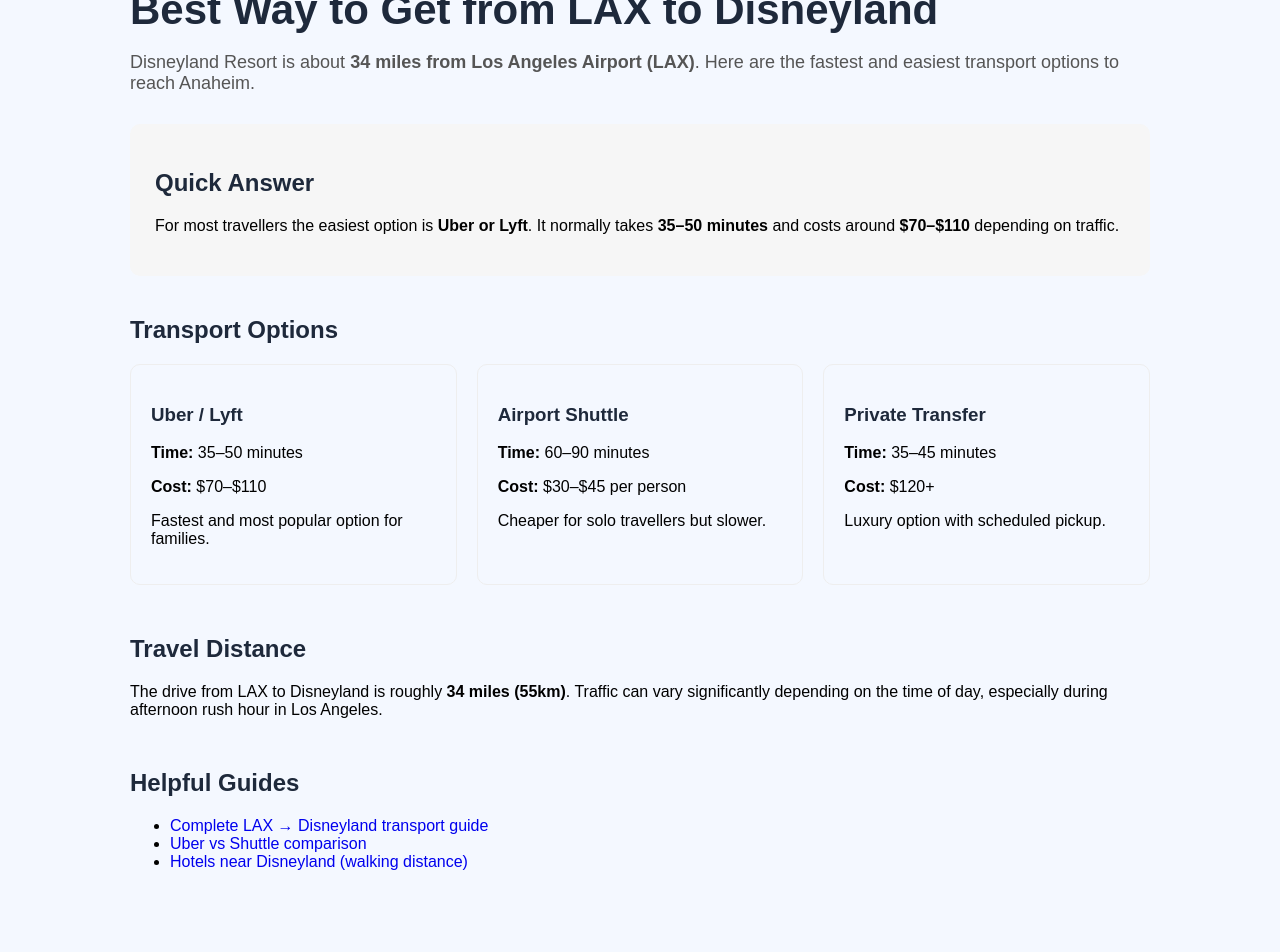
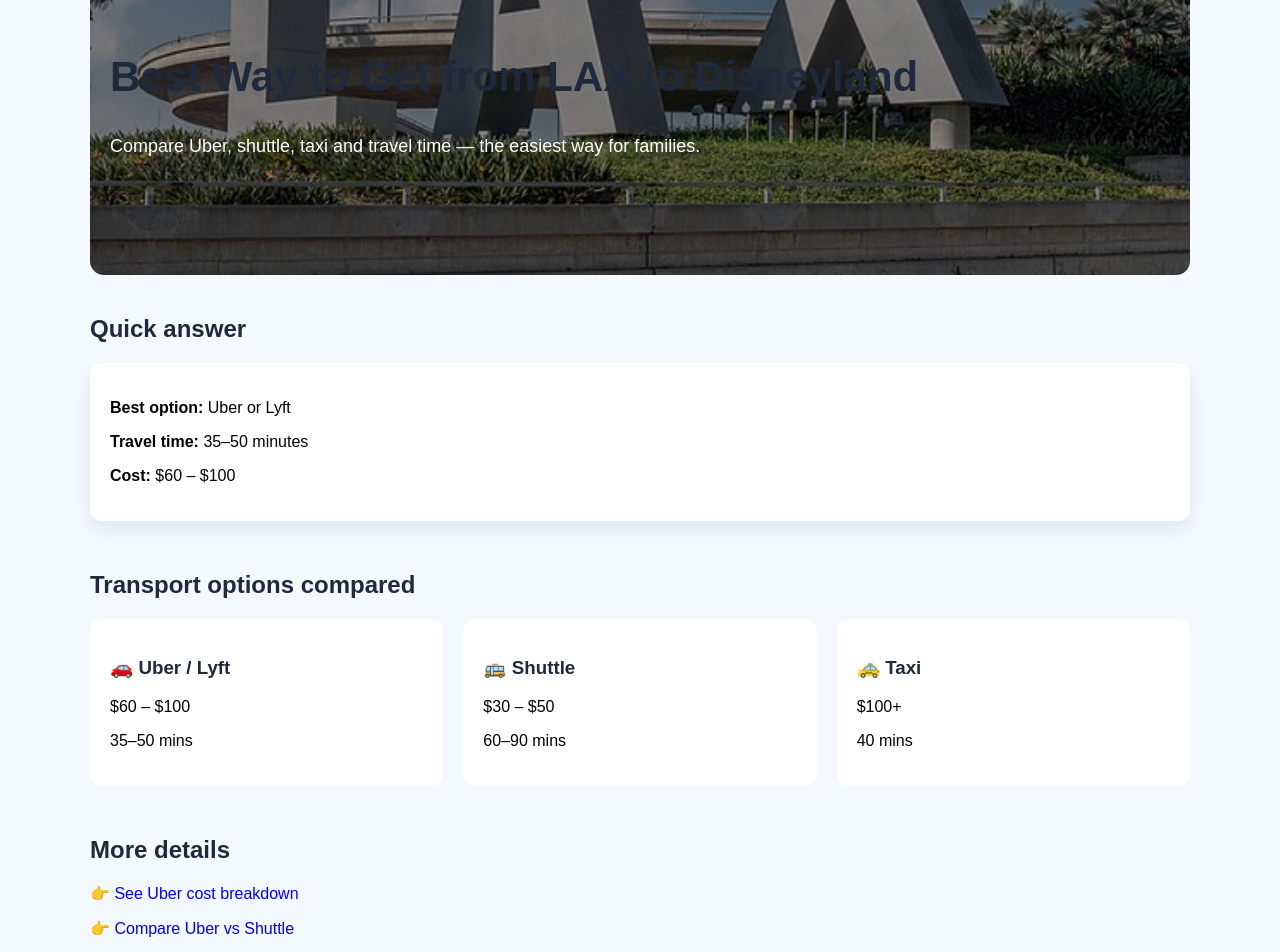
Before and after one commit to Parkbase/magic-route, a Next.js app: page /best-way-lax-to-disneyland in a window 1280 px wide. Shown: the part 180-1132 px from the top of the page. Built offline with nearby package versions, Linux system fonts and the light colour scheme.

Commit message:
Fixed build error best way page

```diff
--- a/app/best-way-lax-to-disneyland/page.tsx
+++ b/app/best-way-lax-to-disneyland/page.tsx
@@ -1,100 +1,165 @@
+import Link from "next/link";
+
 export const metadata = {
-  title: "Best Way to Get from LAX to Disneyland",
+  title: "Best Way to Get from LAX to Disneyland (2026 Guide)",
   description:
-    "Compare Uber, shuttles and private transfers from LAX to Disneyland. Travel times, costs and the easiest way to reach Anaheim.",
+    "Best way to get from LAX to Disneyland? Compare Uber, shuttle, taxi and travel times. Full guide for families visiting Disneyland.",
 };
 
-export default function Page() {
+export default function BestWayPage() {
   return (
-    <main style={{maxWidth:"1100px",margin:"auto",padding:"40px"}}>
+    <div>
 
-      <h1 style={{fontSize:"42px",marginBottom:"10px"}}>
+      {/* HERO */}
+
+      <section
+        style={{
+          background:
+            "linear-gradient(rgba(0,0,0,0.45), rgba(0,0,0,0.45)), url('/images/lax-airport.jpg') center/cover",
+          color: "white",
+          padding: "100px 20px",
+          borderRadius: "14px"
+        }}
+      >
+        <h1 style={{fontSize:"42px"}}>
           Best Way to Get from LAX to Disneyland
         </h1>
 
-      <p style={{fontSize:"18px",color:"#555"}}>
-        Disneyland Resort is about <b>34 miles from Los Angeles Airport (LAX)</b>.
-        Here are the fastest and easiest transport options to reach Anaheim.
+        <p style={{marginTop:"10px",fontSize:"18px"}}>
+          Compare Uber, shuttle, taxi and travel time — the easiest way for families.
         </p>
+      </section>
 
-      {/* Quick answer */}
+
+
+      {/* QUICK ANSWER */}
+
+      <section style={{marginTop:"40px"}}>
+
+        <h2>Quick answer</h2>
+
         <div style={{
-        background:"#f6f6f6",
-        padding:"25px",
-        borderRadius:"10px",
-        marginTop:"30px"
+          background:"white",
+          padding:"20px",
+          borderRadius:"12px",
+          marginTop:"15px",
+          boxShadow:"0 8px 20px rgba(0,0,0,0.08)"
         }}>
-        <h2>Quick Answer</h2>
-        <p>
-          For most travellers the easiest option is <b>Uber or Lyft</b>.
-          It normally takes <b>35–50 minutes</b> and costs around
-          <b> $70–$110</b> depending on traffic.
-        </p>
+          <p><strong>Best option:</strong> Uber or Lyft</p>
+          <p><strong>Travel time:</strong> 35–50 minutes</p>
+          <p><strong>Cost:</strong> $60 – $100</p>
         </div>
 
-      {/* Transport cards */}
-      <h2 style={{marginTop:"40px"}}>Transport Options</h2>
+      </section>
+
+
+
+      {/* OPTIONS */}
+
+      <section style={{marginTop:"50px"}}>
+
+        <h2>Transport options compared</h2>
 
         <div style={{
           display:"grid",
-        gridTemplateColumns:"repeat(auto-fit,minmax(250px,1fr))",
+          gridTemplateColumns:"repeat(auto-fit,minmax(220px,1fr))",
           gap:"20px",
           marginTop:"20px"
         }}>
 
-        <div style={{border:"1px solid #eee",padding:"20px",borderRadius:"10px"}}>
-          <h3>Uber / Lyft</h3>
-          <p><b>Time:</b> 35–50 minutes</p>
-          <p><b>Cost:</b> $70–$110</p>
-          <p>Fastest and most popular option for families.</p>
+          <div style={{background:"white",padding:"20px",borderRadius:"12px"}}>
+            <h3>🚗 Uber / Lyft</h3>
+            <p>$60 – $100</p>
+            <p>35–50 mins</p>
           </div>
 
-        <div style={{border:"1px solid #eee",padding:"20px",borderRadius:"10px"}}>
-          <h3>Airport Shuttle</h3>
-          <p><b>Time:</b> 60–90 minutes</p>
-          <p><b>Cost:</b> $30–$45 per person</p>
-          <p>Cheaper for solo travellers but slower.</p>
+          <div style={{background:"white",padding:"20px",borderRadius:"12px"}}>
+            <h3>🚌 Shuttle</h3>
+            <p>$30 – $50</p>
+            <p>60–90 mins</p>
           </div>
 
-        <div style={{border:"1px solid #eee",padding:"20px",borderRadius:"10px"}}>
-          <h3>Private Transfer</h3>
-          <p><b>Time:</b> 35–45 minutes</p>
-          <p><b>Cost:</b> $120+</p>
-          <p>Luxury option with scheduled pickup.</p>
+          <div style={{background:"white",padding:"20px",borderRadius:"12px"}}>
+            <h3>🚕 Taxi</h3>
+            <p>$100+</p>
+            <p>40 mins</p>
           </div>
 
         </div>
 
-      {/* Travel time */}
-      <h2 style={{marginTop:"50px"}}>Travel Distance</h2>
+      </section>
+
+
+
+      {/* LINKS */}
+
+      <section style={{marginTop:"50px"}}>
+
+        <h2>More details</h2>
 
         <p>
-        The drive from LAX to Disneyland is roughly <b>34 miles (55km)</b>.
-        Traffic can vary significantly depending on the time of day,
-        especially during afternoon rush hour in Los Angeles.
+          👉 <Link href="/uber-cost-lax-to-disneyland">
+            See Uber cost breakdown
+          </Link>
         </p>
 
-      {/* Internal links */}
-      <h2 style={{marginTop:"50px"}}>Helpful Guides</h2>
+        <p>
+          👉 <Link href="/uber-vs-shuttle-lax-disneyland">
+            Compare Uber vs Shuttle
+          </Link>
+        </p>
 
-      <ul>
-        <li>
-          <a href="/guide/lax-to-disneyland">
-            Complete LAX → Disneyland transport guide
-          </a>
-        </li>
-        <li>
-          <a href="/uber-vs-shuttle-lax-disneyland">
-            Uber vs Shuttle comparison
-          </a>
-        </li>
-        <li>
-          <a href="/hotels-near-disneyland">
-            Hotels near Disneyland (walking distance)
-          </a>
-        </li>
-      </ul>
+      </section>
 
-    </main>
+
+
+      {/* MAP */}
+
+      <section style={{marginTop:"60px"}}>
+
+        <h2>Route</h2>
+
+        <iframe
+          src="https://www.google.com/maps?q=LAX+to+Disneyland&output=embed"
+          width="100%"
+          height="400"
+          style={{border:"0",borderRadius:"14px"}}
+          loading="lazy"
+        ></iframe>
+
+      </section>
+
+
+
+      {/* HOTELS */}
+
+      <section style={{marginTop:"60px"}}>
+
+        <h2>Where to stay</h2>
+
+        <div style={{
+          display:"grid",
+          gridTemplateColumns:"repeat(auto-fit,minmax(260px,1fr))",
+          gap:"20px",
+          marginTop:"20px"
+        }}>
+
+          <Link href="/cheap-hotels-near-disneyland">
+            <div style={{background:"white",padding:"20px",borderRadius:"12px"}}>
+              💰 Cheap Hotels
+            </div>
+          </Link>
+
+          <Link href="/best-family-hotels-near-disneyland">
+            <div style={{background:"white",padding:"20px",borderRadius:"12px"}}>
+              👨‍👩‍👧 Family Hotels
+            </div>
+          </Link>
+
+        </div>
+
+      </section>
+
+    </div>
   );
 }
```
Lines whose indentation alone changed are shown as unchanged.
